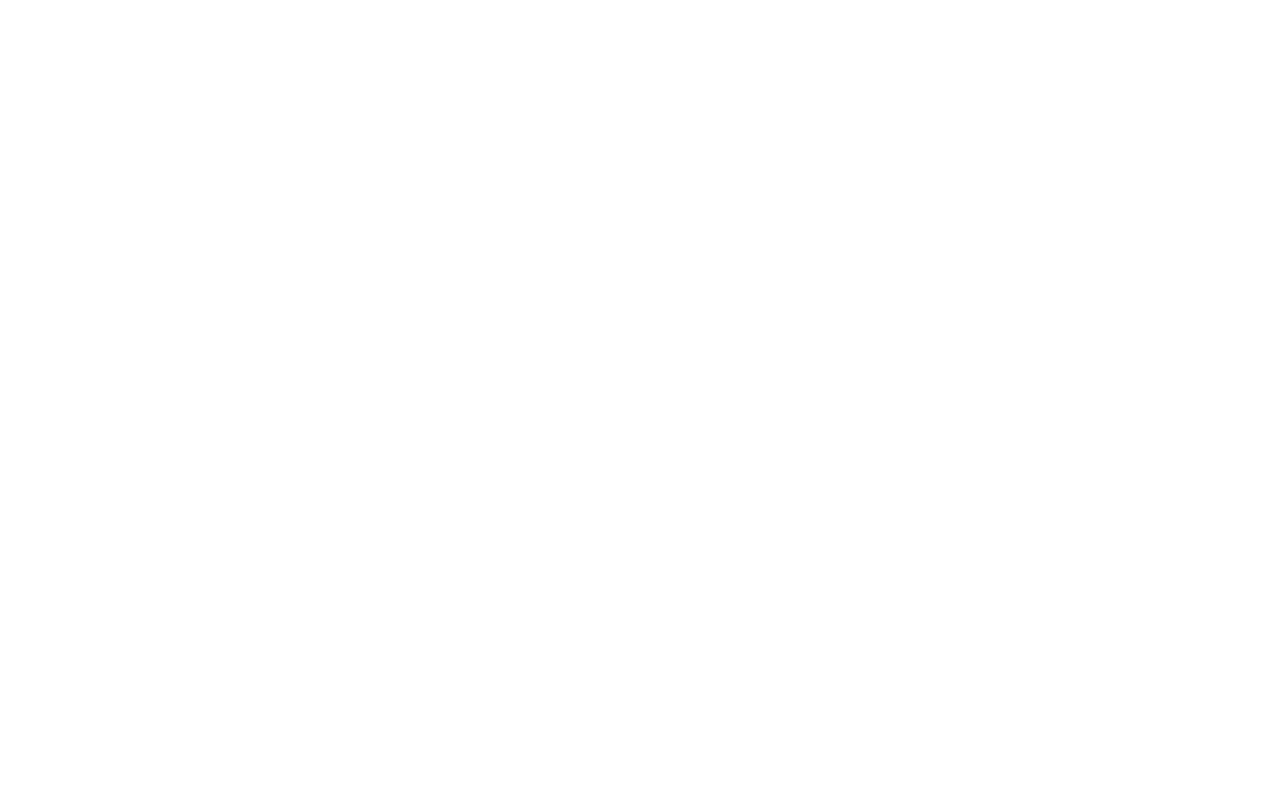
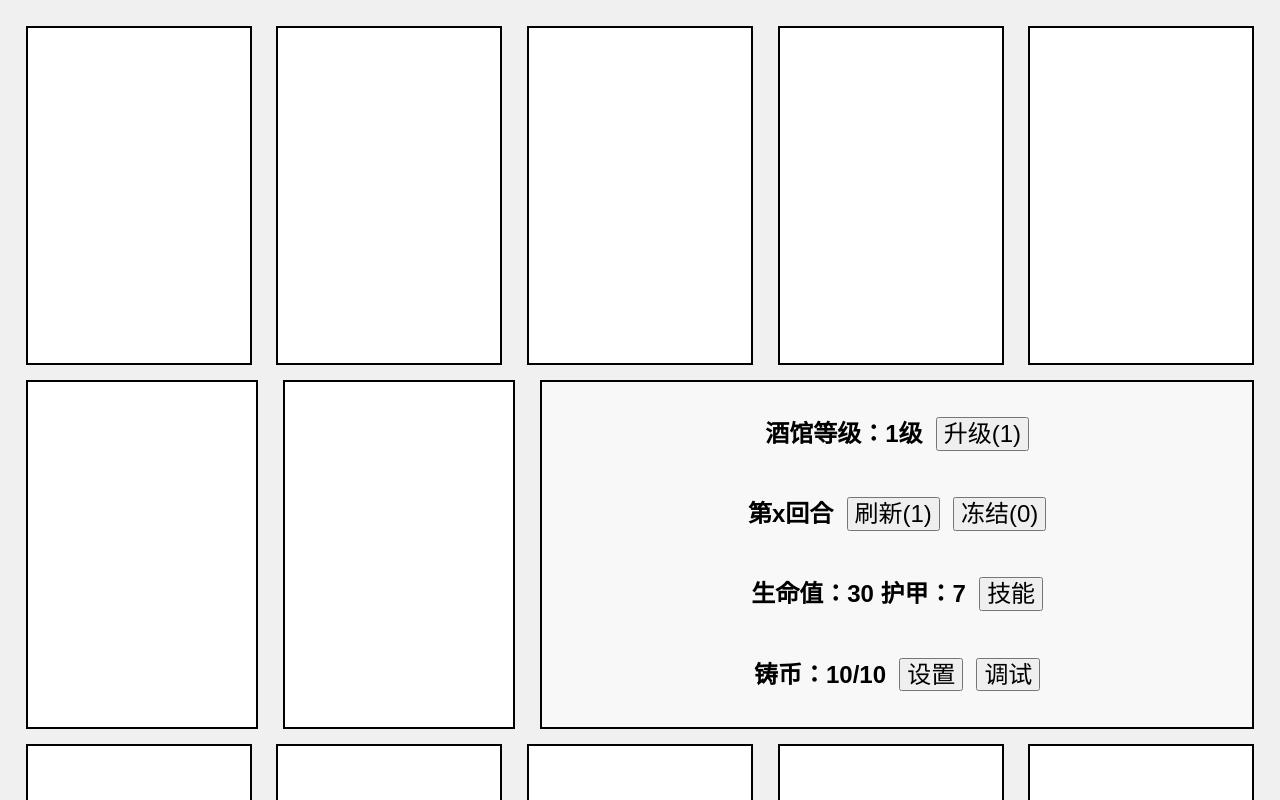
Before and after one commit to seven-it-work/godot-compoent, a Vue app in the folder ls/: page /vertical-hearthstone in a window 1280 px wide. Before the commit this address had no page. Built offline with nearby package versions, Linux system fonts and the light colour scheme.

Commit message:
feat(router): 添加竖屏炉石游戏路由和基础页面
添加新的路由路径'/vertical-hearthstone'并创建对应的游戏页面组件
页面包含基本的游戏布局和样式，支持竖屏显示

```diff
--- a/ls/src/router/index.ts
+++ b/ls/src/router/index.ts
@@ -34,6 +34,11 @@
     name: 'Phaser卡牌游戏',
     component: () => import('../components/PhaserCardGame.vue'),
   },
+  {
+    path: '/vertical-hearthstone',
+    name: '竖屏炉石游戏',
+    component: () => import('../views/ls/index.vue'),
+  },
 ];
 
 // 创建路由实例
--- /dev/null
+++ b/ls/src/views/ls/index.vue
@@ -0,0 +1,159 @@
+<template>
+  <div class="vertical-hearthstone">
+    <div class="game-container">
+      <!-- 第一行：5个卡片槽 -->
+      <div class="card-row">
+        <div class="card-slot" v-for="i in 5" :key="'row1-' + i"></div>
+      </div>
+
+      <!-- 第二行：2个卡片槽 -->
+      <div class="card-row">
+        <div class="card-slot" v-for="i in 2" :key="'row2-' + i"></div>
+        <div class="info-panel tavern-info">
+          <div class="stats-row">
+            <div>酒馆等级：1级</div>
+            <button>升级(1)</button>
+          </div>
+
+          <div class="buttons-row">
+            <div>第x回合</div>
+            <button>刷新(1)</button>
+            <button>冻结(0)</button>
+          </div>
+
+          <div class="stats-row">
+            <div>生命值：30 护甲：7</div>
+            <button>技能</button>
+          </div>
+
+          <div class="buttons-row">
+            <div>铸币：10/10</div>
+            <button>设置</button>
+            <button>调试</button>
+          </div>
+        </div>
+      </div>
+
+      <!-- 第三行：5个卡片槽 -->
+      <div class="card-row">
+        <div class="card-slot" v-for="i in 5" :key="'row3-' + i"></div>
+      </div>
+
+      <!-- 第四行：2个卡片槽  -->
+      <div class="card-row">
+        <div class="card-slot" v-for="i in 2" :key="'row4-' + i"></div>
+        <div class="info-panel player-info">
+          <div>选中的卡片信息</div>
+        </div>
+      </div>
+
+      <!-- 第五行：5个卡片槽 -->
+      <div class="card-row">
+        <div class="card-slot" v-for="i in 5" :key="'row5-' + i"></div>
+      </div>
+
+      <!-- 第六行：5个卡片槽 -->
+      <div class="card-row">
+        <div class="card-slot" v-for="i in 5" :key="'row6-' + i"></div>
+      </div>
+    </div>
+  </div>
+</template>
+
+<script setup lang="ts">
+// 竖屏炉石游戏组件
+</script>
+
+<style scoped>
+/* 使用相对单位，确保等比例缩放 */
+.vertical-hearthstone {
+  width: 100vw;
+  height: 100vh;
+  display: flex;
+  background-color: #f0f0f0;
+  overflow: auto;
+}
+
+.game-container {
+  width: 985vmin;
+  height: 100vmin;
+  display: flex;
+  flex-direction: column;
+  gap: 2%;
+  padding: 2%;
+}
+
+.card-row {
+  max-height: 90vmin;
+  display: flex;
+  gap: 2%;
+  flex: 1;
+}
+
+.card-slot {
+  flex: 1;
+  border: 2px solid #000;
+  background-color: #fff;
+  aspect-ratio: 1/1.5;
+}
+
+.info-panel {
+  flex: 3;
+  border: 2px solid #000;
+  background-color: #fff;
+  display: flex;
+  justify-content: center;
+  align-items: center;
+  font-size: 3vmin;
+  font-weight: bold;
+  text-align: center;
+  padding: 1%;
+  box-sizing: border-box;
+}
+
+.tavern-info {
+  background-color: #f8f8f8;
+  display: flex;
+  flex-direction: column;
+  justify-content: space-between;
+  align-items: stretch;
+}
+
+.tavern-info > div,
+.tavern-info > button {
+  flex: 1;
+  display: flex;
+  justify-content: center;
+  align-items: center;
+  margin: 0;
+  padding: 2%;
+  border-radius: 4px;
+  font-size: 3vmin;
+}
+
+.tavern-info > button {
+  cursor: pointer;
+  background-color: #e0e0e0;
+  transition: background-color 0.2s;
+}
+
+.tavern-info > button:hover {
+  background-color: #d0d0d0;
+}
+
+.player-info {
+  background-color: #f0f8ff;
+}
+
+.tavern-info .stats-row {
+  display: flex;
+  gap: 2%;
+  flex: 1;
+}
+
+.tavern-info .buttons-row {
+  display: flex;
+  gap: 2%;
+  flex: 1;
+}
+</style>
```
